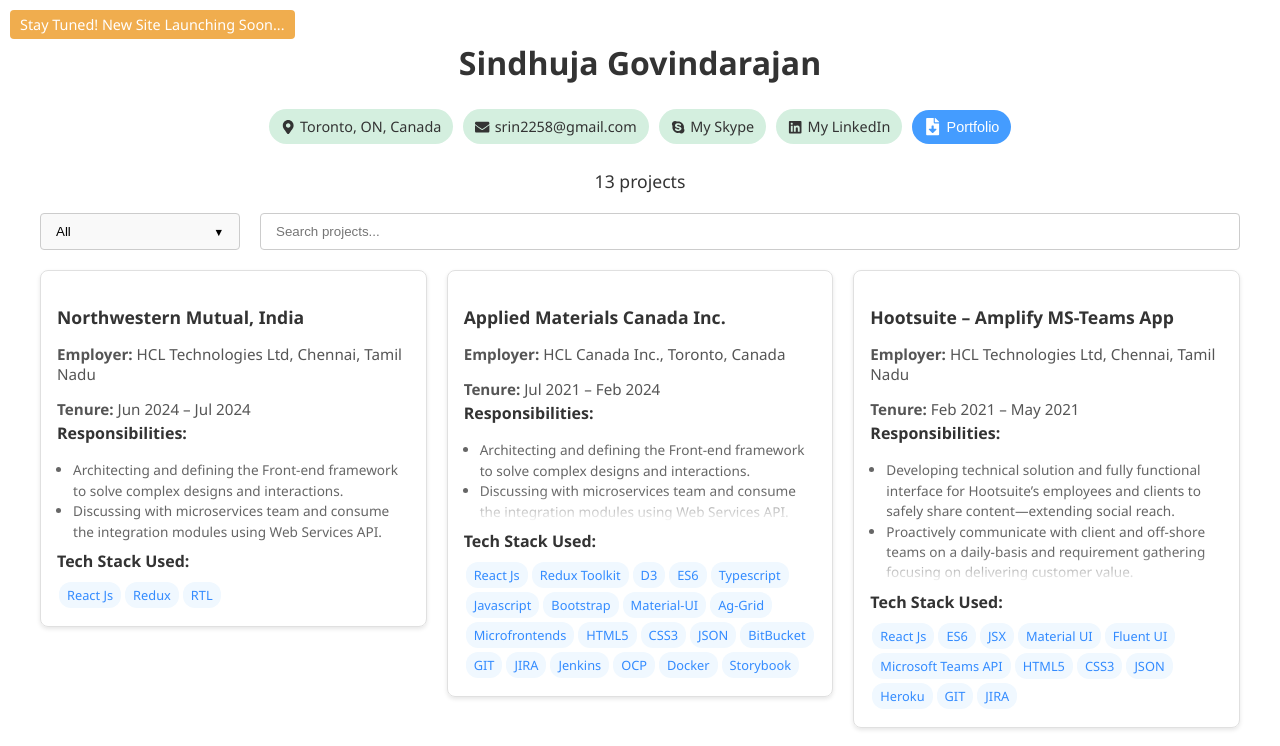
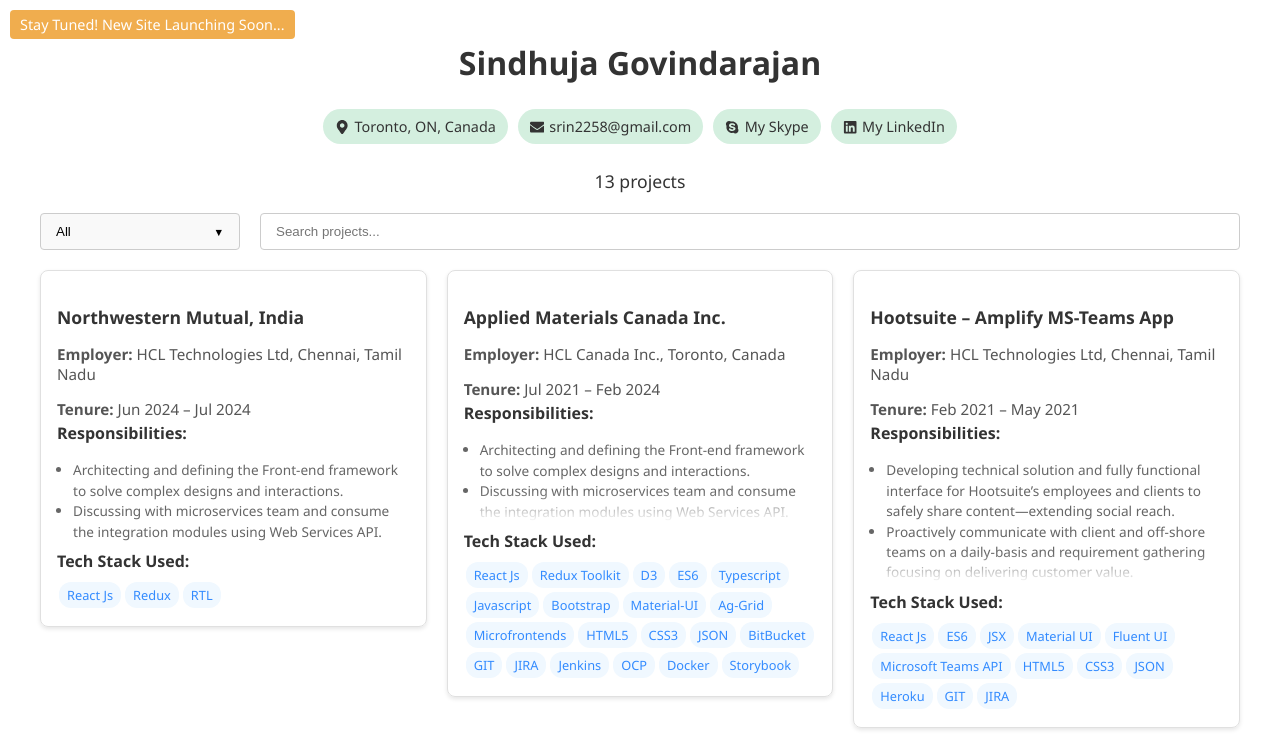
Before and after one commit to sindhujaGovindarajan/frontend-work-portfolio, a React (Create React App) app: page / in a window 1280 px wide. Shown: the top 746 px of the page. Built offline with nearby package versions, Linux system fonts and the light colour scheme.

Commit message:
Hide Portfolio pdf button

```diff
--- a/src/App.tsx
+++ b/src/App.tsx
@@ -624,9 +624,9 @@
               <FaLinkedin />
               <span>My LinkedIn</span>
             </ContactChip>
-            <Button label="Portfolio" onClick={downloadPDF} title="Download">
+            {/* <Button label="Portfolio" onClick={downloadPDF} title="Download">
               <FaFileDownload />
-            </Button>
+            </Button> */}
           </ContactContainer>
           <ProjectCount>
             {filteredProjects.length < allProjectData.length &&
```
